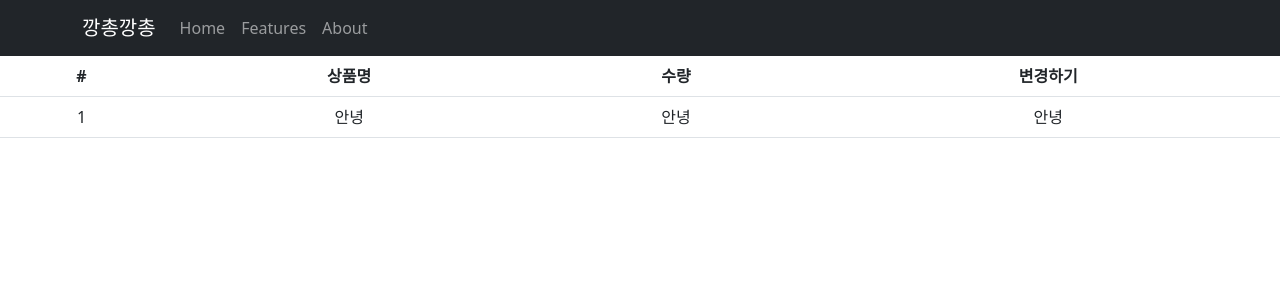
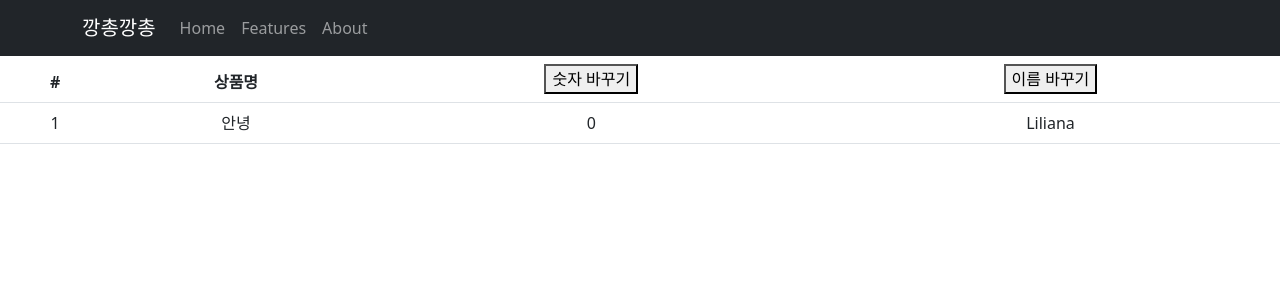
Before and after one commit to yeonji-dev/react-review-project, a React (Create React App) app: page /cart in a window 1280 px wide. Shown: the top 300 px of the page. Built offline with nearby package versions, Linux system fonts and the light colour scheme.

Commit message:
Redux state object 일경우 변경

```diff
--- a/src/components/Cart.js
+++ b/src/components/Cart.js
@@ -1,25 +1,36 @@
 import {Table} from "react-bootstrap";
-import { useSelector } from "react-redux";
+import { useSelector, useDispatch } from "react-redux";
+import {changeUser, changeNum} from "../store.js";
 
 const Cart = () => {
-    const storeState = useSelector((state) => state.user);
-    console.log(storeState);
+    const state = useSelector((state) => state);
+    const dispatch = useDispatch();
+
     return (
         <Table>
             <thead>
             <tr>
                 <th>#</th>
                 <th>상품명</th>
-                <th>수량</th>
-                <th>변경하기</th>
+                <th>
+                    <button onClick={() => {
+                            dispatch(changeNum(10));
+                        }}>숫자 바꾸기
+                    </button>
+                </th>
+                <th>
+                    <button onClick={() => {
+                        dispatch(changeUser('연지'));
+                    }}>이름 바꾸기</button>
+                </th>
             </tr>
             </thead>
             <tbody>
             <tr>
                 <td>1</td>
                 <td>안녕</td>
-                <td>안녕</td>
-                <td>안녕</td>
+                <td>{state.user.number}</td>
+                <td>{state.user.user}</td>
             </tr>
             </tbody>
         </Table>
--- a/src/store.js
+++ b/src/store.js
@@ -2,7 +2,25 @@ import { configureStore, createSlice } from "@reduxjs/toolkit";
 
 const user = createSlice({
     name: 'user',
-    initialState: 'Liliana',
+    initialState: {user: 'Liliana', number: 0},
+    reducers: {
+        changeUser(state, action){
+            state.user = action.payload;
+        },
+        changeNum(state, action){
+            state.number += action.payload;
+        },
+    }
+});
+
+const cartItem = createSlice({
+    name: 'cart',
+    initialState: [],
+    reducers: {
+        addItem(state, action){
+            state.push(action.payload);
+        }
+    }
 })
 
 export default configureStore({
@@ -10,3 +28,5 @@ export default configureStore({
         user: user.reducer
     }
 })
+
+export let { changeUser, changeNum } = user.actions;//변수명에 export 하고싶은 함수명 나열
```
